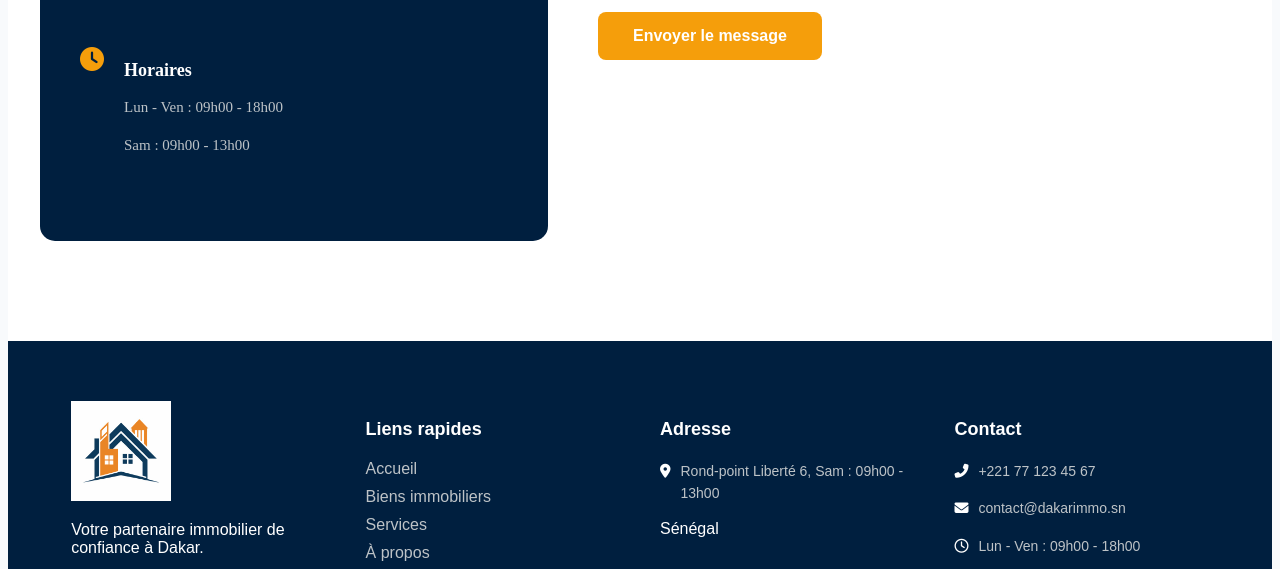
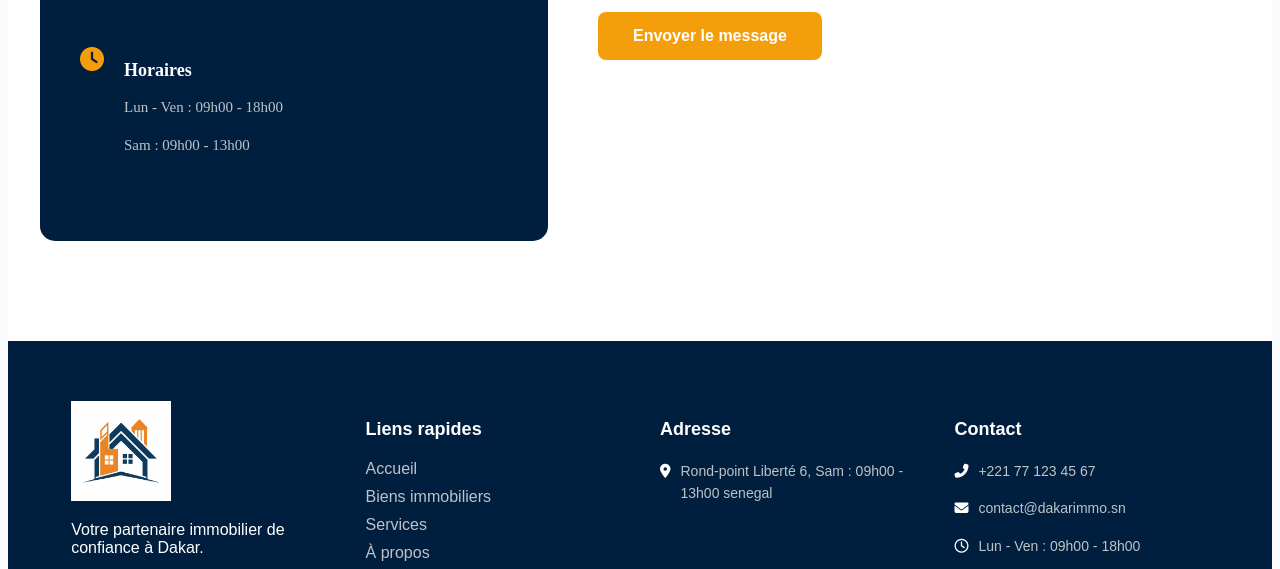
Before and after one commit to nomokomaimouna28-stac/Dakar-immo, a plain HTML site: page contact.html in a window 1280 px wide. Shown: the part 684-1253 px from the top of the page. Drawn offline with Linux system fonts and the light colour scheme.

Commit message:
Update contact.html

```diff
--- a/contact.html
+++ b/contact.html
@@ -120,8 +120,8 @@
          <div class="footer-col">
              <h3>Adresse</h3>
              <div class="contact-info">
-                 <p><i class="fas fa-map-marker-alt"></i> Rond-point Liberté 6, Sam : 09h00 - 13h00</p>
-                     Sénégal</p>
+                 <p><i class="fas fa-map-marker-alt"></i> Rond-point Liberté 6, Sam : 09h00 - 13h00 senegal</p>
+
              </div>
          </div>
 
```
